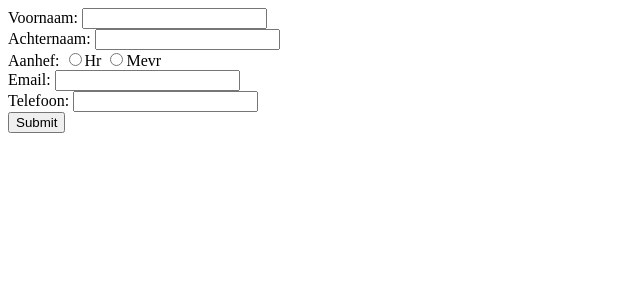
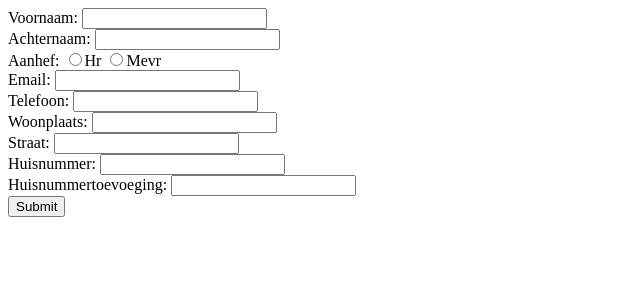
Before and after one commit to loestwolde/Klusjes-man, a PHP site: page /toevoegen.php in a window 1280 px wide. Shown: the top 300 px of the page, without its empty margins (0-640 px from the left). Run offline with PHP 8.4, Linux system fonts and the light colour scheme.

Commit message:
toevoegen aangepast

```diff
--- a/public/toevoegen.php
+++ b/public/toevoegen.php
@@ -17,6 +17,22 @@
     <input type="text" name="telefoon" />
     <br />
 
+    <label for="woonplaats">Woonplaats:</label>
+    <input type="text" name="woonplaats" />
+    <br />
+
+    <label for="straat">Straat:</label>
+    <input type="text" name="straat" />
+    <br />
+
+    <label for="huisnummer">Huisnummer:</label>
+    <input type="text" name="huisnummer" />
+    <br />
+
+    <label for="huisnummertoevoeging">Huisnummertoevoeging:</label>
+    <input type="text" name="huisnummertoevoeging" />
+    <br />
+
     <input type="submit" name="saveCustomer"/>
 </form>
 
@@ -29,15 +45,21 @@ if(isset($_POST['saveCustomer'])){
     $achternaam = $_POST['achternaam'];
     $aanhef = $_POST['aanhef'];
     $email = $_POST['email'];
-
+    $woonplaats = $_POST['woonplaats'];
+    $straat = $_POST['straat'];
+    $huisnummer = $_POST['huisnummer'];
+    $huisnummer_toevoeging = $_POST['huisnummertoevoeging'];
     $phone = $_POST['telefoon'];
 
     // klant opslaan
     $newCustomer = new Customer();
-    if($newCustomer->saveCustomer($voorletters, $achternaam, $aanhef, $email, $phone))
+    if($newCustomer->saveCustomer($voorletters, $achternaam, $aanhef, $email, $phone, $woonplaats, $straat, $huisnummer, $huisnummer_toevoeging))
     {
+        $$adresId = $this->adresToevoegenAanKlant($lastId, $woonplaats, $straat, $huisnummer, $huisnummer_toevoeging);
+        $newCustomer->klantAanAdresKoppelen($newCustomer->getlastid(), $adresId);
         echo "Klant is opgeslagen";
         header("Location: index.php");
+
     } else {
         echo "Klant is niet opgeslagen";
     }
--- a/src/customer.php
+++ b/src/customer.php
@@ -12,19 +12,34 @@ class Customer extends Database
         $query = "SELECT * FROM klanten WHERE klant_id = ?";
         return parent::voerQueryUit($query, [$klantId]);
     }
-    public function saveCustomer($voorletters, $achternaam, $aanhef, $email, $telefoon)
+    public function saveCustomer($voorletters, $achternaam, $aanhef, $email, $telefoon, $woonplaats, $straat, $huisnummer, $huisnummer_toevoeging)
     {
         $lastId = $this->getlastid();
         // controleren of alle velden gevuld zijn
-        if($voorletters == "" || $achternaam == "" || $aanhef == "" || $email == "" || $telefoon == "")
+        if($voorletters == "" || $achternaam == "" || $aanhef == "" || $email == "" || $telefoon == "" || $woonplaats == "" || $straat == "" || $huisnummer == "" || $huisnummer_toevoeging == "")
         {
             return false;
         }
 
-        // HIER AANVULLEN
+        // Adres toevoegen
+        $adresId = $this->adresToevoegenAanKlant($woonplaats, $straat, $huisnummer, $huisnummer_toevoeging);
 
+        // Klant aan adres koppelen
+        $this->klantAanAdresKoppelen($lastId, $adresId);
 
         $query = "INSERT INTO klanten (voorletters, achternaam, aanhef, email, telefoon) VALUES (?, ?, ?, ?, ?)";
-        return parent::voerQueryUit($query, [$voorletters, $achternaam, $aanhef, $email,  $telefoon]);
+        return parent::voerQueryUit($query, [$voorletters, $achternaam, $aanhef, $email, $telefoon]);
     }
+
+     public function adresToevoegenAanKlant($woonplaats, $straat, $huisnummer, $huisnummer_toevoeging)
+     {
+        $query = "INSERT INTO adressen (woonplaats, straat, huisnummer, huisnummer_toevoeging) VALUES (?, ?, ?, ?)";
+        return parent::voerQueryUit($query, [$woonplaats, $straat, $huisnummer, $huisnummer_toevoeging]);
+     }
+
+     public function klantAanAdresKoppelen($klantId, $adresId)
+     {
+        $query = "INSERT INTO klant_adres (klant_id, adres_id, startdatum) VALUES (?, ?, ?)";
+        return parent::voerQueryUit($query, [$klantId, $adresId, date('Y-m-d')]);
+     }
 }
```
